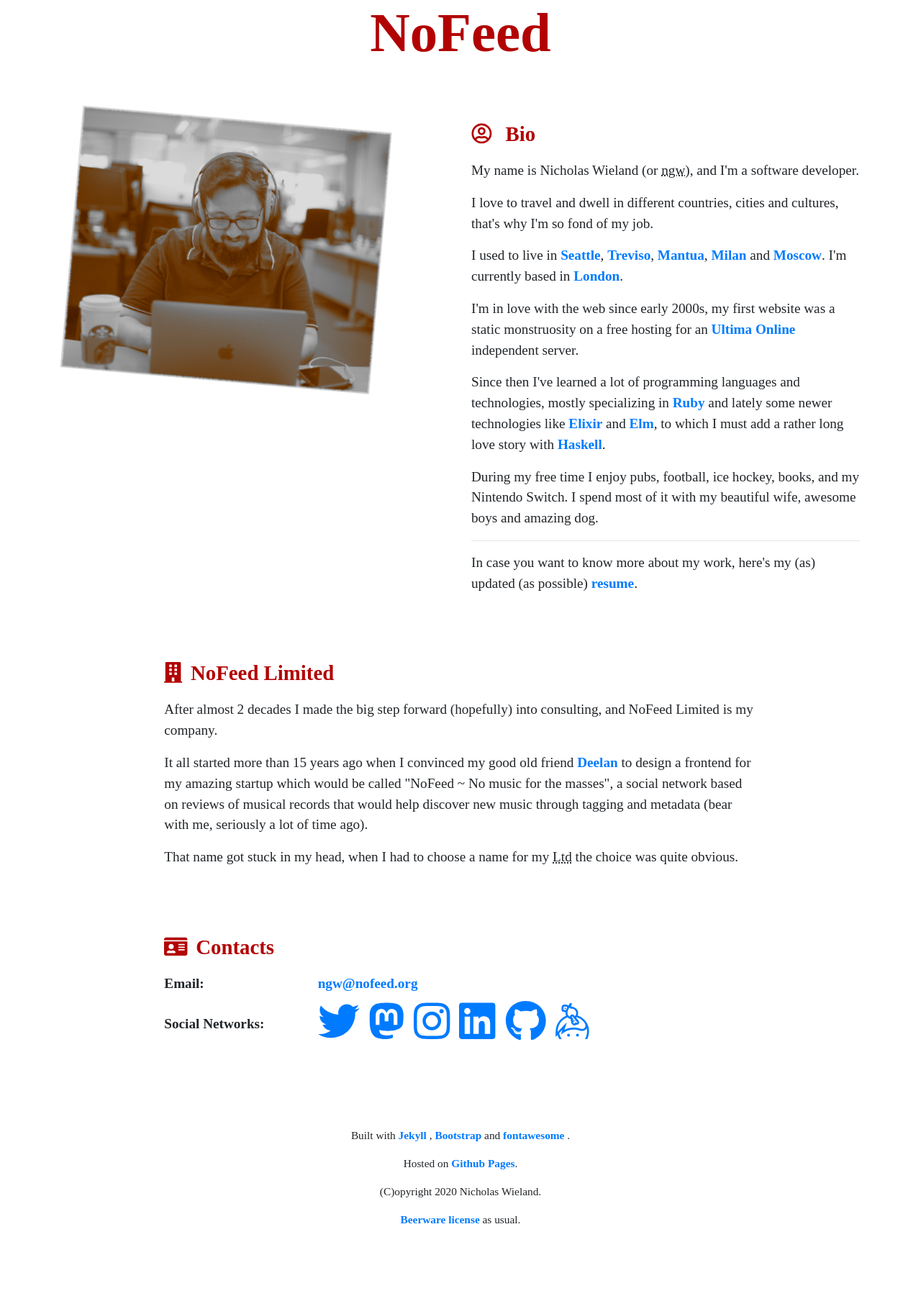
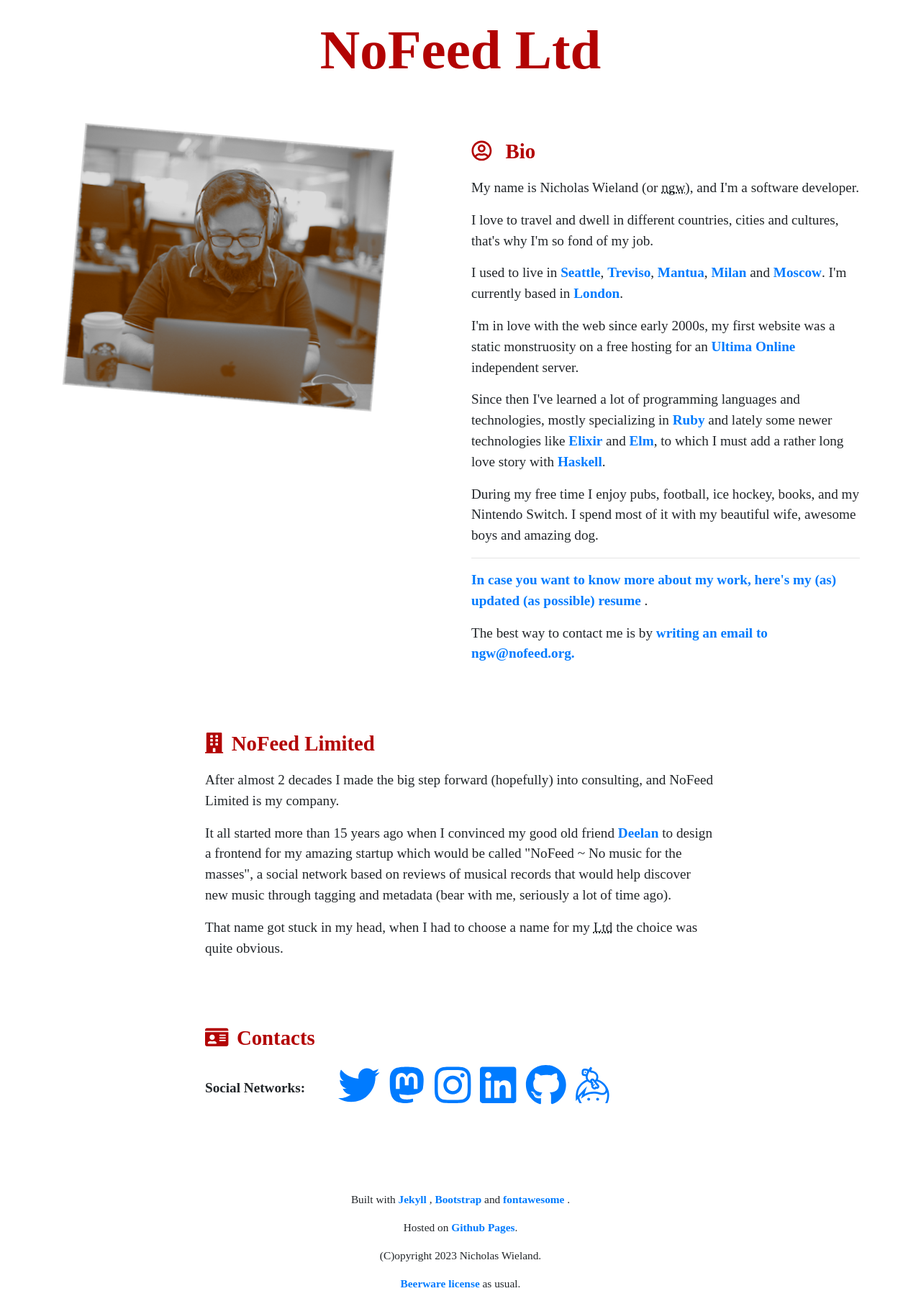
Before and after one commit to nofeed/nofeed.org, a Jekyll site: the page built from index.html, in a window 1280 px wide. Shown: the whole page at 72% size. Built offline with Jekyll 4.4.1, drawn with Linux system fonts in a browser that asks for light colours; nearby versions of some CDN libraries; some web fonts are replaced; before the commit the page ends 1737 px from its top, so only the background shows below that.

```diff
--- a/_layouts/homepage.html
+++ b/_layouts/homepage.html
@@ -1,21 +1,21 @@
 <!DOCTYPE html>
 <html lang="en">
   <head>
+    <meta http-equiv="Content-Type" content="text/html; charset=utf-8">
     <title>{{ page.title }}</title>
-    <meta name="description" content="Nicholas Wieland"s and NoFeed Limited"s tiny home on the interwebs." />
-    <link rel="canonical" href="https://nofeed.org" />
+    <meta name="description" content="{{ page.description }}">
+    <link rel="canonical" href="https://nofeed.org">
     <meta name="viewport" content="width=device-width, initial-scale=1">
-    <meta name="twitter:card" content="summary" />
-    <meta name="twitter:site" content="@ngw" />
-    <meta name="twitter:title" content="{{ page.title }}" />
-    <meta name="twitter:description" content="{{ page.description }}" />
-    <meta name="twitter:image" content="img/profile.jpg" />
-    <meta property="og:image" content="img/profile.jpg" />
-    <meta property="og:title" content="{{ page.title }}" />
-    <meta property="og:description" content="{{ page.description | smartify }}" />
-    <meta property="og:url" content="https://nofeed.org" />
-    <meta property="og:type" content="website" />
-    <link href="https://fonts.googleapis.com/css?family=Fanwood+Text|Quattrocento:700&display=swap" rel="stylesheet">
+    <meta name="twitter:card" content="summary">
+    <meta name="twitter:site" content="@ngw">
+    <meta name="twitter:title" content="{{ page.title }}">
+    <meta name="twitter:description" content="{{ page.description }}">
+    <meta name="twitter:image" content="img/profile.jpg">
+    <meta property="og:image" content="img/profile.jpg">
+    <meta property="og:title" content="{{ page.title }}">
+    <meta property="og:description" content="{{ page.description | smartify }}">
+    <meta property="og:url" content="https://nofeed.org">
+    <meta property="og:type" content="website">
     <link rel="stylesheet" href="https://stackpath.bootstrapcdn.com/bootstrap/4.4.1/css/bootstrap.min.css" integrity="sha384-Vkoo8x4CGsO3+Hhxv8T/Q5PaXtkKtu6ug5TOeNV6gBiFeWPGFN9MuhOf23Q9Ifjh" crossorigin="anonymous">
     <link rel="stylesheet" href="css/site.css">
     <link rel="shortcut icon" href="img/favicon.ico">
@@ -23,6 +23,7 @@
     <script src="https://cdn.jsdelivr.net/npm/popper.js@1.16.0/dist/umd/popper.min.js" integrity="sha384-Q6E9RHvbIyZFJoft+2mJbHaEWldlvI9IOYy5n3zV9zzTtmI3UksdQRVvoxMfooAo" crossorigin="anonymous"></script>
     <script src="https://stackpath.bootstrapcdn.com/bootstrap/4.4.1/js/bootstrap.min.js" integrity="sha384-wfSDF2E50Y2D1uUdj0O3uMBJnjuUD4Ih7YwaYd1iqfktj0Uod8GCExl3Og8ifwB6" crossorigin="anonymous"></script>
     <script defer src="https://use.fontawesome.com/releases/v5.3.1/js/all.js"></script>
+
     <!-- Google tag (gtag.js) -->
     <script async src="https://www.googletagmanager.com/gtag/js?id=G-VWTQYB1WWQ"></script>
     <script>
--- a/css/site.css
+++ b/css/site.css
@@ -1,5 +1,7 @@
+@import url('https://fonts.googleapis.com/css2?family=Fanwood+Text&family=Quattrocento:wght@700&display=swap');
+
 body {
-  font-family: 'Fairplay Display', serif;
+  font-family: 'Fanwood Text', serif;
   font-size: 1.2em;
 }
 
--- a/index.html
+++ b/index.html
@@ -1,48 +1,52 @@
 ---
-title: NoFeed ~ Nicholas Wieland (ngw)
-description: NoFeed ~ Nicholas Wieland and NoFeed Ltd"s tiny home on the interwebs.
+title: NoFeed Ltd ~ Nicholas Wieland (ngw)
+description: Nicholas Wieland and NoFeed Ltd's tiny home on the interwebs.
 layout: homepage
 ---
-<header>
-  <h1>NoFeed</h1>
+<header class="mt-4">
+  <h1>NoFeed Ltd</h1>
 </header>
 
-<div itemscope itemprop="Person" itemtype="http://schema.org/Person" class="container">
-  <section id="bio" class="row">
+<div class="container">
+  <section id="bio" class="row" itemscope itemtype="https://schema.org/Person">
     <div id="bio-image" class="col-lg">
       <figure class="image">
-        <img src="img/ngw.png" itemprop="image" alt="Photo of Nicholas" class="is-431x365 is-pulled-right" />
+        <img src="img/ngw.png" itemprop="image" alt="Photo of Nicholas" class="is-431x365 is-pulled-right">
       </figure>
     </div>
 
     <div id="bio-text" class="col-lg">
       <h2><i class="far fa-user-circle"></i> <strong>Bio</strong></h2>
       <p>My name is <span itemprop="name">Nicholas Wieland</span>
-      (or <acronym title="Nicholas George Wieland" itemprop="additionalName">ngw</acronym>), and I'm a
+      (or <abbr title="Nicholas George Wieland" itemprop="additionalName">ngw</abbr>), and I'm a
       <span itemprop="jobTitle">software developer</span>.</p>
       <p>I love to travel and dwell in different countries, cities and cultures, that's why I'm so fond of my job.</p>
       <p>
-        I used to live in <a href="https://en.wikipedia.org/wiki/Seattle">Seattle</a>,
-        <a href="https://en.wikipedia.org/wiki/Treviso" alt="Treviso wikipedia page">Treviso</a>,
-        <a href="https://en.wikipedia.org/wiki/Mantua" alt="Mantua wikipedia page">Mantua</a>,
-        <a href="https://en.wikipedia.org/wiki/Milan" alt="Milan wikipedia page">Milan</a> and
-        <a href="https://en.wikipedia.org/wiki/Moscow" alt="Moscow wikipedia page">Moscow</a>.
-        I'm currently based in <a href="https://en.wikipedia.org/wiki/London" alt="London wikipedia page" itemprop="homeLocation">London</a>.
+        I used to live in <a href="https://en.wikipedia.org/wiki/Seattle" rel="nofollow">Seattle</a>,
+        <a href="https://en.wikipedia.org/wiki/Treviso" title="Treviso wikipedia page" rel="nofollow">Treviso</a>,
+        <a href="https://en.wikipedia.org/wiki/Mantua" title="Mantua wikipedia page" rel="nofollow">Mantua</a>,
+        <a href="https://en.wikipedia.org/wiki/Milan" title="Milan wikipedia page" rel="nofollow">Milan</a> and
+        <a href="https://en.wikipedia.org/wiki/Moscow" title="Moscow wikipedia page" rel="nofollow">Moscow</a>.
+        I'm currently based in <a href="https://en.wikipedia.org/wiki/London" title="London wikipedia page" itemprop="homeLocation">London</a>.
       </p>
       <p>I'm in love with the web since early 2000s, my first website was a static monstruosity on a free hosting for an
-      <a href="https://en.wikipedia.org/wiki/Ultima_Online" alt="Ultima Online wikipedia page">Ultima Online</a> independent server.</p>
+      <a href="https://en.wikipedia.org/wiki/Ultima_Online" title="Ultima Online wikipedia page" rel="nofollow">Ultima Online</a> independent server.</p>
       <p>Since then I've learned a lot of programming languages and technologies, mostly specializing in
-      <a href="https://www.ruby-lang.org/en/" alt="Ruby language website">Ruby</a>
+      <a href="https://www.ruby-lang.org/en/" title="Ruby language website" rel="nofollow">Ruby</a>
       and lately some newer technologies like
-      <a href="https://elixir-lang.org/" alt="Elixir language website">Elixir</a> and
-      <a href="https://elm-lang.org/" alt="Elm language website">Elm</a>,
+      <a href="https://elixir-lang.org/" title="Elixir language website" rel="nofollow">Elixir</a> and
+      <a href="https://elm-lang.org/" title="Elm language website" rel="nofollow">Elm</a>,
       to which I must add a rather long love story with
-      <a href="https://www.haskell.org/" alt="Haskell language website">Haskell</a>.</p>
+      <a href="https://www.haskell.org/" title="Haskell language website" rel="nofollow">Haskell</a>.</p>
       <p>During my free time I enjoy pubs, football, ice hockey, books, and my Nintendo Switch. I spend most of it
       with my beautiful wife, awesome boys and amazing dog.</p>
-      <hr />
-      <p>In case you want to know more about my work, here's my (as) updated (as possible) <a href="/resume">resume</a>.</p>
-    </div>
+      <hr>
+      <p>
+        <a href="/resume" title="Nicholas Wieland resume" class="resume">
+          In case you want to know more about my work, here's my (as) updated (as possible) resume
+        </a>.
+      </p>
+      <p>The best way to contact me is by <a href="mailto:ngw@nofeed.org" itemprop="email">writing an email to ngw@nofeed.org.</a></p>
     </div>
   </section>
 
@@ -54,7 +58,7 @@ layout: homepage
       to design a frontend for my amazing startup which would be called "NoFeed ~ No music for the masses", a social network based on
       reviews of musical records that would help discover new music through tagging and metadata (bear with me, seriously
       a lot of time ago).</p>
-      <p>That name got stuck in my head, when I had to choose a name for my <acronym title="Private Limited Company">Ltd</acronym> the
+      <p>That name got stuck in my head, when I had to choose a name for my <abbr title="Private Limited Company">Ltd</abbr> the
       choice was quite obvious.</p>
     </div>
   </section>
@@ -64,11 +68,6 @@ layout: homepage
       <h2><i class="fas fa-id-card"></i><strong>Contacts</strong></h2>
 
       <dl>
-        <div class="row">
-          <dt class="col-lg-3">Email:</dt>
-          <dd itemprop="email" class="col-lg-8"><a href="mailto:ngw@nofeed.org">ngw@nofeed.org</a></dd>
-        </div>
-
         <div class="row">
           <dt id="social" class="col-lg-3">Social Networks:</dt>
           <dd class="col-lg-8">
@@ -113,11 +112,11 @@ layout: homepage
 
 <footer>
   <p>Built with
-  <a href="https://jekyllrb.com/" alt="Jekyll website">Jekyll</a>
-  , <a href="https://getbootstrap.com/" alt="Bootstrap website">Bootstrap</a>
-  and <a href="https://fontawesome.com/" alt="Fontawesome website">fontawesome</a>
+  <a href="https://jekyllrb.com/" title="Jekyll website" rel="nofollow">Jekyll</a>
+  , <a href="https://getbootstrap.com/" title="Bootstrap website" rel="nofollow">Bootstrap</a>
+  and <a href="https://fontawesome.com/" title="Fontawesome website" rel="nofollow">fontawesome</a>
   .</p>
-	<p>Hosted on <a href="https://pages.github.com/" alt="Github Pages website">Github Pages</a>.</p>
-  <p>(C)opyright 2020 Nicholas Wieland.</p>
-  <p><a href="https://github.com/nofeed/nofeed.org/blob/master/LICENSE" alt="This site"s license">Beerware license</a> as usual.</p>
+	<p>Hosted on <a href="https://pages.github.com/" title="Github Pages website" rel="nofollow">Github Pages</a>.</p>
+  <p>(C)opyright 2023 Nicholas Wieland.</p>
+  <p><a href="https://github.com/nofeed/nofeed.org/blob/master/LICENSE" title="This site's license">Beerware license</a> as usual.</p>
 </footer>
```
Also changed, not shown: 1 other file.
